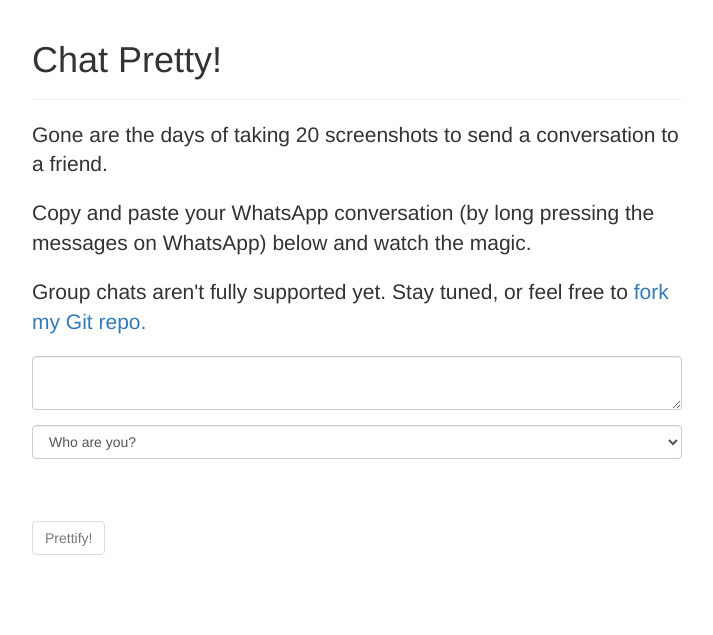
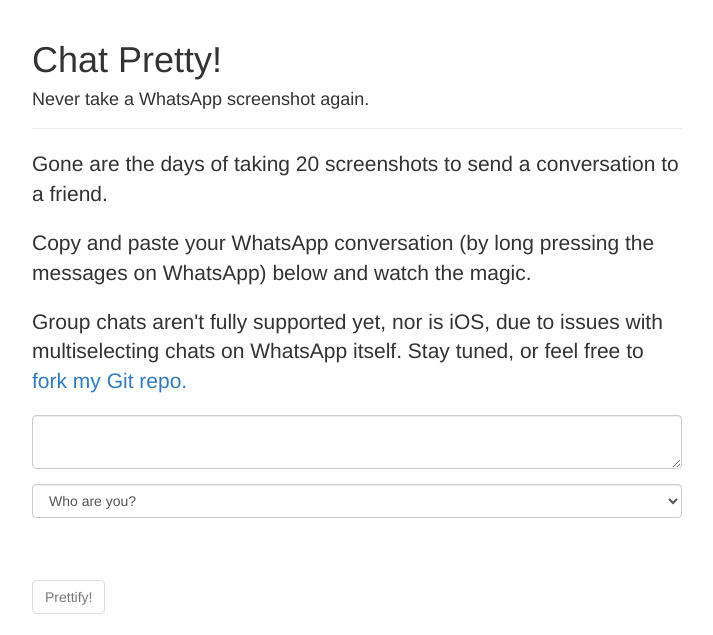
Before and after one commit to RadhikaG/ChatPretty, a Flask app: page / in a window 1280 px wide. Shown: the top 635 px of the page, without its empty margins (283-996 px from the left). Run offline with Flask 2, Linux system fonts and the light colour scheme; some libraries are stand-ins or nearby versions.

Commit message:
Tweaking home.html

```diff
--- a/templates/home.html
+++ b/templates/home.html
@@ -4,11 +4,11 @@
         <meta charset="utf-8">
         <meta http-equiv="X-UA-Compatible" content="IE=edge">
         <meta name="viewport" content="width=device-width, initial-scale=1">
-        <meta name="title" content="Chat Pretty!: Never take a WhatsApp screenshot again.">
-        <meta name="description" content="A WhatsApp screenshot stitcher for long conversations.">
+        <meta name="title" content="Chat Pretty!">
+        <meta name="description" content="A text-based WhatsApp screenshot stitcher for long conversations. Never take a WhatsApp screenshot ever again.">
         <meta name="author" content="Radhika Ghosal">
 
-        <title>Chat Pretty!: Never take a WhatsApp screenshot again.</title>
+        <title>Chat Pretty!</title>
 
         <link rel="stylesheet" type="text/css" href="static/bootstrap.min.css">
         <link rel="stylesheet" type="text/css" href="static/sticky-footer.css">
@@ -45,11 +45,12 @@
 
             <div class="page-header">
                 <h1>Chat Pretty!</h1>
+                <h4>Never take a WhatsApp screenshot again.</h4>
             </div>
 
             <p class="lead">Gone are the days of taking 20 screenshots to send a conversation to a friend.</p>
             <p class="lead">Copy and paste your WhatsApp conversation (by long pressing the messages on WhatsApp) below and watch the magic.</p>
-            <p class="lead">Group chats aren't fully supported yet. Stay tuned, or feel free to <a href="https://github.com/RadhikaG/ChatPretty">fork my Git repo.</a></p>
+            <p class="lead">Group chats aren't fully supported yet, nor is iOS, due to issues with multiselecting chats on WhatsApp itself. Stay tuned, or feel free to <a href="https://github.com/RadhikaG/ChatPretty">fork my Git repo.</a></p>
 
             <form role="form" method="post" action="">
 
```
